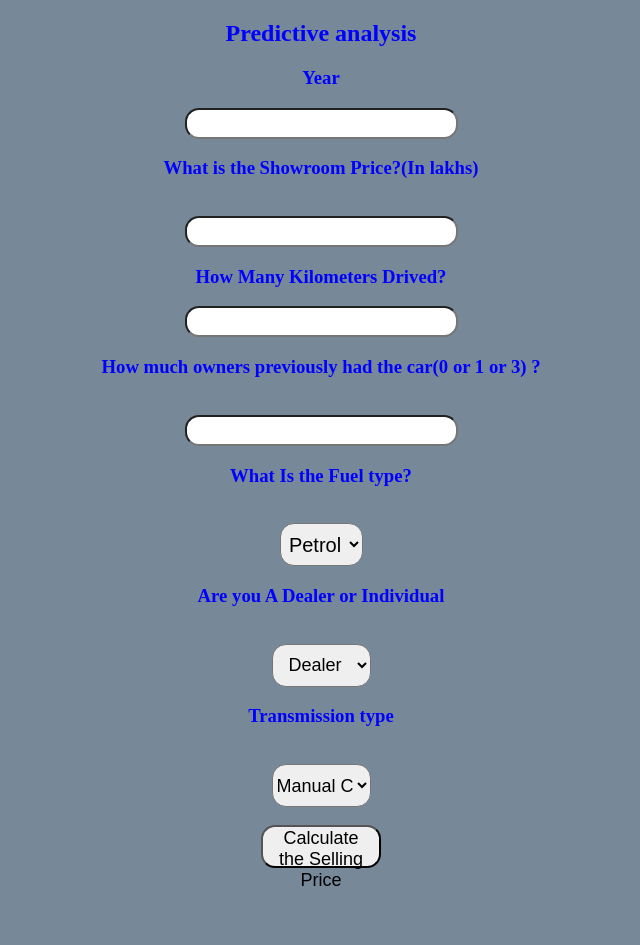
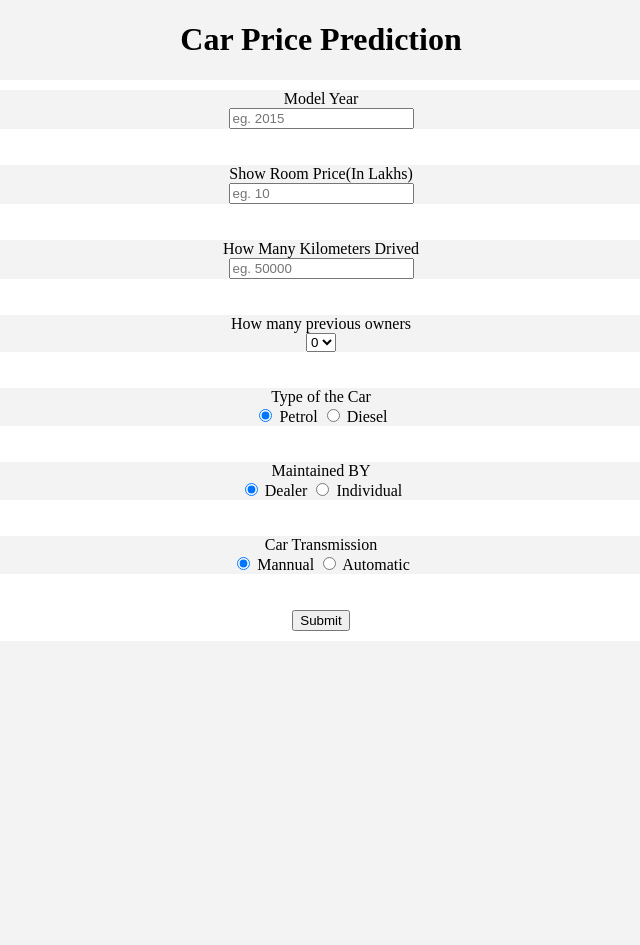
Before and after one commit to nizznizzy/Vehicle-Price-Prediction, a Flask app: page / in a window 1280 px wide. Shown: the whole page, without its empty margins (319-959 px from the left). After the commit the page ends 631 px from the top, so only its background shows below. Run offline with Flask 2, Linux system fonts and the light colour scheme; parts of the project's set-up code (start-up, migrations or seed data) failed here and were passed over.

Commit message:
templates

```diff
--- a/templates/index.html
+++ b/templates/index.html
@@ -1,159 +1,72 @@
 <!DOCTYPE html>
-<html lang="en">
+<html>
+<head>
+	<title>Car Price Prediction</title>
+	<style type="text/css">
+		body{background-color: #f3f3f3;padding: 0px; text-align: center; }
+		form{padding: 10px; background-color: #FFF;}
+		.one{background-color: #f3f3f3; }
+		.two{background-color: #f3f3f3; }
+		.three{background-color: #f3f3f3; }
+		.four{background-color: #f3f3f3; }
+		.five{background-color: #f3f3f3; }
+		.six{background-color: #f3f3f3; }
+		.seven{background-color: #f3f3f3; }
 
-<head>
-    <meta charset="UTF-8">
-    <meta name="viewport" content="width=device-width, initial-scale=1.0">
-    <title>Document</title>
+	</style>
 </head>
+<body>
+	<h1>Car Price Prediction</h1>
+	<div class="body_form">
+		<form action="{{ url_for('predict')}}" method="post">
+			<div class="one">
+			Model Year<br>
+			<input type="text" name="Year" class="" placeholder="eg. 2015">
+			</div><br><br>
+			<div class="two">
+			Show Room Price(In Lakhs)<br>
+			<input type="text" name="Present_Price" class="" placeholder="eg. 10">
+			</div><br><br>
+			<div class="three">
+			How Many Kilometers Drived<br>
+			<input type="text" name="Kms_Driven" class="" placeholder="eg. 50000">
+			</div><br><br>
+			<div class="four">
+			How many previous owners<br>
+			<select name="Owner" class="" required="required">
+            	<option value="0">0</option>
+            	<option value="1">1</option>
+            	<option value="2">2</option>
+            	<option value="3">3</option>
+        	</select>
+    		</div><br><br>
+    		<div class="five">
+    		Type of the Car<br>
+			<input type="radio" class="" name="Fuel_Type_Petrol" value="Petrol" checked="True">
+			<label for="Petrol">Petrol</label>
+			<input type="radio" class="" name="Fuel_Type_Petrol" value="Diesel">
+			<label for="Diesel">Diesel</label>
+			<!-- <input type="radio" class="" name="Fuel_Type_Petrol" value="Diesel">
+			<label for="CNG">CNG</label> -->
+    		</div><br><br>
+    		<div class="six">
+    		Maintained BY<br>
+			<input type="radio" class="" name="Seller_Type_Individual" value="Dealer" checked="True">
+			<label for="Dealer">Dealer</label>
+			<input type="radio" class="" name="Seller_Type_Individual" value="Individual">
+			<label for="Individual">Individual</label>
+    		</div><br><br>
+    		<div class="seven">
+  			Car Transmission<br>
+			<input type="radio" class="" name="Transmission_Mannual" value="Mannual" checked="True">
+			<label for="Mannual">Mannual</label>
+			<input type="radio" class="" name="Transmission_Mannual" value="Automatic">
+			<label for="Automatic">Automatic</label>
+    		</div><br><br>
 
-<body>
+    		<button type="submit" class="btn btn-primary">Submit</button>
+		</form>
+	</div>
 
-    <div style="color:blue">
-        <form action="{{ url_for('predict')}}" method="post">
-            <h2>Predictive analysis</h2>
-            <h3>Year</h3>
-            <input id="first" name="Year" type="number ">
-            <h3>What is the Showroom Price?(In lakhs)</h3><br><input id="second" name="Present_Price" required="required">
-            <h3>How Many Kilometers Drived?</h3><input id="third" name="Kms_Driven" required="required">
-            <h3>How much owners previously had the car(0 or 1 or 3) ?</h3><br><input id="fourth" name="Owner" required="required">
-            <h3>What Is the Fuel type?</h3><br><select name="Fuel_Type_Petrol" id="fuel" required="required">
-                <option value="Petrol">Petrol</option>
-                <option value="Diesel">Diesel</option>
-                <option value="Diesel">CNG</option>
-            </select>
-            <h3>Are you A Dealer or Individual</h3><br><select name="Seller_Type_Individual" id="resea" required="required">
-                <option value="Dealer">Dealer</option>
-                <option value="Individual">Individual</option>
-            </select>
-            <h3>Transmission type</h3><br><select name="Transmission_Mannual" id="research" required="required">
-                <option value="Mannual">Manual Car</option>
-                <option value="Automatic">Automatic Car</option>
-            </select>
-            <br><br><button id="sub" type="submit ">Calculate the Selling Price</button>
-            <br>
-
-
-
-
-        </form>
-
-
-
-        <br><br><h3>{{ prediction_text }}<h3>
-    </div>
-
-
-
-
-    <style>
-        body {
-            background-color: lightslategray;
-            text-align: center;
-            padding: 0px;
-        }
-
-        #research {
-            font-size: 18px;
-            width: 100px;
-            height: 23px;
-            top: 23px;
-        }
-
-        #box {
-            border-radius: 60px;
-            border-color: 45px;
-            border-style: solid;
-            font-family: cursive;
-            text-align: center;
-            background-color: rgb(168, 131, 61);
-            font-size: medium;
-            position: absolute;
-            width: 700px;
-            bottom: 9%;
-            height: 850px;
-            right: 30%;
-            padding: 0px;
-            margin: 0px;
-            font-size: 14px;
-        }
-
-        #fuel {
-            width: 83px;
-            height: 43px;
-            text-align: center;
-            border-radius: 14px;
-            font-size: 20px;
-        }
-
-        #fuel:hover {
-            background-color: coral;
-        }
-
-        #research {
-            width: 99px;
-            height: 43px;
-            text-align: center;
-            border-radius: 14px;
-            font-size: 18px;
-        }
-
-        #research:hover {
-            background-color: coral;
-        }
-
-        #resea {
-            width: 99px;
-            height: 43px;
-            text-align: center;
-            border-radius: 14px;
-            font-size: 18px;
-        }
-
-        #resea:hover {
-            background-color: coral;
-        }
-
-        #sub {
-            width: 120px;
-            height: 43px;
-            text-align: center;
-            border-radius: 14px;
-            font-size: 18px;
-        }
-
-        #sub:hover {
-            background-color: darkcyan;
-        }
-
-        #first {
-            border-radius: 14px;
-            height: 25px;
-            font-size: 20px;
-            text-align: center;
-        }
-
-        #second {
-            border-radius: 14px;
-            height: 25px;
-            font-size: 20px;
-            text-align: center;
-        }
-
-        #third {
-            border-radius: 14px;
-            height: 25px;
-            font-size: 20px;
-            text-align: center;
-        }
-
-        #fourth {
-            border-radius: 14px;
-            height: 25px;
-            font-size: 20px;
-            text-align: center;
-        }
-    </style>
 </body>
-
 </html>
```
